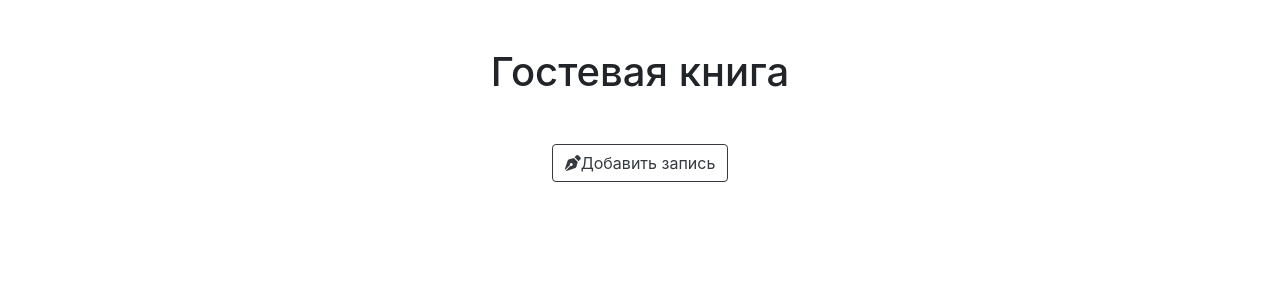
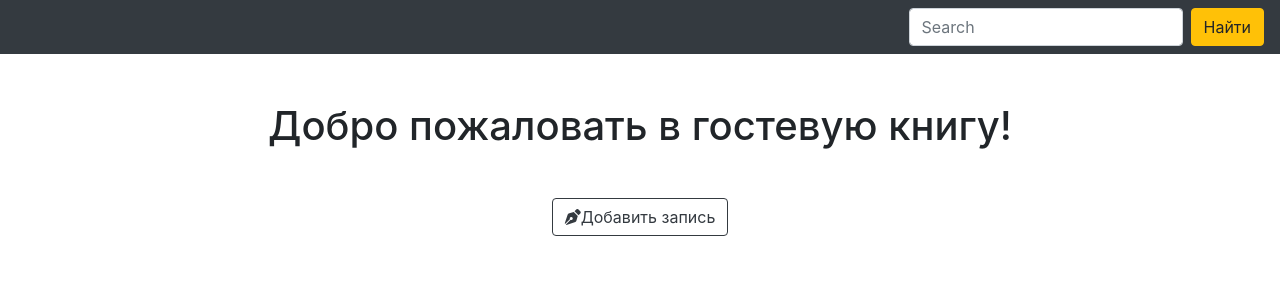
Before and after one commit to DonErnest/exam_ernest_aitiev, a Django app: page / in a window 1280 px wide. Shown: the top 300 px of the page. Run offline with Django 3.2, Linux system fonts and the light colour scheme; data that the repository does not hold is empty; some libraries are stand-ins or nearby versions.

Commit message:
Создание формы поискового запроса SearchForm, страницы поискового запроса search_results.html, настройка роутера и views.py

```diff
--- a/source/main/urls.py
+++ b/source/main/urls.py
@@ -16,12 +16,13 @@ Including another URLconf
 from django.contrib import admin
 from django.urls import path
 
-from webapp.views import index_view, add_record, edit_record, delete_record
+from webapp.views import index_view, add_record, edit_record, delete_record, search_record
 
 urlpatterns = [
     path('admin/', admin.site.urls),
     path('', index_view, name='book_main'),
     path('add/', add_record, name='record_add'),
     path('edit/<int:pk>/', edit_record, name='record_edit'),
-    path('delete/<int:pk>/', delete_record, name='record_delete')
+    path('delete/<int:pk>/', delete_record, name='record_delete'),
+    path('search/', search_record, name='record_search')
 ]
--- a/source/webapp/forms.py
+++ b/source/webapp/forms.py
@@ -6,3 +6,8 @@ class RecordForm(forms.Form):
     author = forms.CharField(max_length=40, label='Автор', required=True)
     author_email= forms.EmailField( label='Email', required=True, widget=widgets.EmailInput)
     text = forms.CharField(max_length=3000, label='Текст', required=True, widget=widgets.Textarea)
+
+
+class SearchForm(forms.Form):
+    search_text = forms.CharField(max_length=40, required=True,
+                                  widget=widgets.TextInput(attrs={'placeholder': 'Search', 'type': 'search'}))
--- a/source/webapp/templates/index.html
+++ b/source/webapp/templates/index.html
@@ -1,24 +1,35 @@
 {% extends 'base.html' %}
 
+
 {% block title %}Гостевая Книга{% endblock %}
+{% block menu %}
+    <nav class="navbar navbar-dark bg-dark">
+        <form class="form-inline ml-auto" method="GET" action="{% url 'record_search' %}">
+            {% load widget_tweaks %}
+            {%  csrf_token %}
+            {{ search.search_text|add_class:'form-control mr-sm-2'}}
+            <button class="btn btn-warning my-2 my-sm-0" type="submit">Найти</button>
+        </form>
+    </nav>
+{% endblock %}
 {% block content %}
-    <h1 class="text-center mt-5 mb-5">Гостевая книга</h1>
+    <h1 class="text-center mt-5 mb-5">Добро пожаловать в гостевую книгу!</h1>
     <div class="row justify-content-center pb-3">
         <a href="{% url 'record_add' %}" class = 'btn btn-outline-dark'><i class="fas fa-pen-nib"></i>Добавить запись</a>
     </div>
     <div class = 'row justify-content-center'>
         {% for record in records %}
-            <div class="card mb-3" style="width: 75%;">
+            <div class="card text-white bg-dark mb-3" style="width: 75%;">
                 <div class="card-header">
-                    <h5 class="card-title">{{ record.author}}</h5>
+                    <h5 class="card-title mb-0">{{ record.author}}</h5>
                 </div>
                 <div class="card-body">
 
                     <h6 class="card-subtitle mb-2 text-muted">{{ record.author_email }}</h6>
-                    <p class="card-text">{{ record.text }}</p>
+                    <p class="card-text">{{ record.text|escape|linebreaks }}</p>
                     <div class="btn-group">
-                        <a href="{% url 'record_edit' record.pk %}" class="btn btn-outline-dark card-link"><i class="fas fa-edit"></i> Обновить запись</a>
-                        <a href="{% url 'record_delete' record.pk %}" class="btn btn-outline-dark card-link"><i class="far fa-trash-alt"></i> Удалить запись</a>
+                        <a href="{% url 'record_edit' record.pk %}" class="btn btn-light card-link"><i class="fas fa-edit"></i> Обновить запись</a>
+                        <a href="{% url 'record_delete' record.pk %}" class="btn btn-light card-link"><i class="far fa-trash-alt"></i> Удалить запись</a>
                     </div>
                 </div>
             </div>
--- a/source/webapp/views.py
+++ b/source/webapp/views.py
@@ -1,13 +1,14 @@
 from django.shortcuts import render,redirect, get_object_or_404
 from django.http import HttpResponseBadRequest
 
-from webapp.forms import RecordForm
+from webapp.forms import RecordForm, SearchForm
 from webapp.models import Record, STATUS_DEFAULT
 
 
 def index_view(request, *args, **kwargs):
     records = Record.objects.filter(status=STATUS_DEFAULT).order_by('-created_at')
-    return render(request, 'index.html', context={'records': records})
+    search = SearchForm()
+    return render(request, 'index.html', context={'records': records, 'search': search})
 
 
 def add_record(request, *args, **kwargs):
@@ -49,3 +50,13 @@
     elif request.method == 'POST':
         record.delete()
     return redirect('book_main')
+
+
+def search_record(request):
+    search = SearchForm(data=request.GET)
+    if search.is_valid():
+        text = search.cleaned_data['search_text']
+        records = Record.objects.filter(author__icontains=text.lower())
+        return render(request, 'search_results.html', context={'records': records, 'text': text})
+    else:
+        return render(request, 'search_results.html',context={'text': None})
```
Also changed, not shown: source/webapp/templates/search_results.html (added, +39 -0 lines), source/webapp/static/css/style.css (line endings or trailing spaces).
